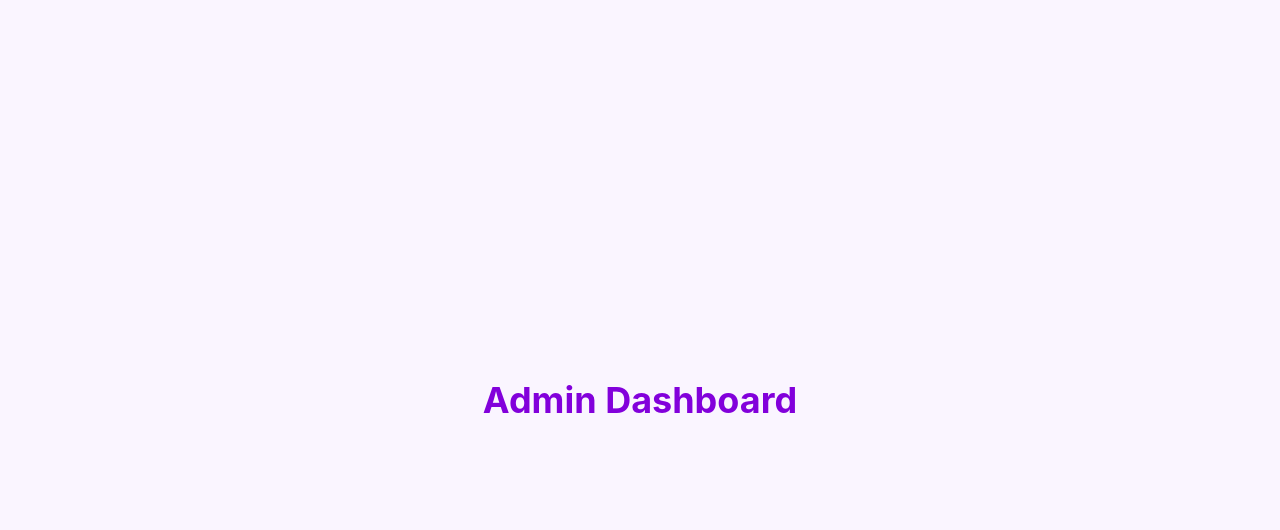
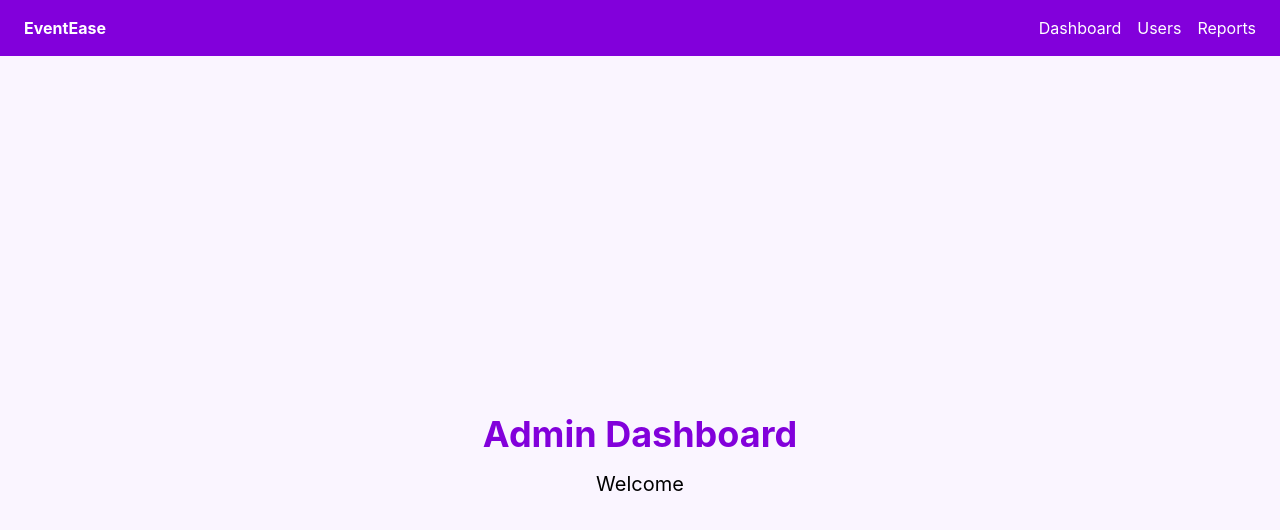
Before and after one commit to HiranSamaranayake/EventEase, a React app in the folder frontend/: page /admin-dashboard in a window 1280 px wide. Shown: the top 530 px of the page. Built offline with nearby package versions, Linux system fonts and the light colour scheme; sample sign-in values are in the browser's storage; the HTML template or start-up script is replaced by a standard one.

Commit message:
STEP 24.6.14 Role Based Navigation completed

```diff
--- /dev/null
+++ b/frontend/src/components/RoleNavbar.jsx
@@ -0,0 +1,69 @@
+import { Link } from "react-router-dom";
+import { useAuth } from "../contexts/AuthContext";
+
+function RoleNavbar() {
+
+    const { user } = useAuth();
+
+    if (!user) return null;
+
+    return (
+        <div className="bg-purple-700 text-white px-6 py-4 flex justify-between">
+
+            <h2 className="font-bold">
+                EventEase
+            </h2>
+
+            <div className="flex gap-4">
+
+                {user.role === "customer" && (
+                    <>
+                        <Link to="/customer-dashboard">
+                            Dashboard
+                        </Link>
+
+                        <Link to="/">
+                            Events
+                        </Link>
+                    </>
+                )}
+
+                {user.role === "organizer" && (
+                    <>
+                        <Link to="/organizer-dashboard">
+                            Dashboard
+                        </Link>
+
+                        <Link to="#">
+                            My Events
+                        </Link>
+
+                        <Link to="#">
+                            Create Event
+                        </Link>
+                    </>
+                )}
+
+                {user.role === "admin" && (
+                    <>
+                        <Link to="/admin-dashboard">
+                            Dashboard
+                        </Link>
+
+                        <Link to="#">
+                            Users
+                        </Link>
+
+                        <Link to="#">
+                            Reports
+                        </Link>
+                    </>
+                )}
+
+            </div>
+
+        </div>
+    );
+}
+
+export default RoleNavbar;
--- a/frontend/src/pages/admin/AdminDashboard.jsx
+++ b/frontend/src/pages/admin/AdminDashboard.jsx
@@ -1,10 +1,30 @@
+import RoleNavbar from "../../components/RoleNavbar";
+import { useAuth } from "../../contexts/AuthContext";
+
 const AdminDashboard = () => {
+
+    const { user } = useAuth();
+
     return (
-        <div className="min-h-screen flex items-center justify-center bg-purple-50">
-            <h1 className="text-4xl font-bold text-purple-700">
-                Admin Dashboard
-            </h1>
-        </div>
+        <>
+            <RoleNavbar />
+
+            <div className="min-h-screen flex items-center justify-center bg-purple-50">
+
+                <div className="text-center">
+
+                    <h1 className="text-4xl font-bold text-purple-700">
+                        Admin Dashboard
+                    </h1>
+
+                    <h2 className="mt-4 text-xl">
+                        Welcome {user?.full_name}
+                    </h2>
+
+                </div>
+
+            </div>
+        </>
     );
 };
 
--- a/frontend/src/pages/customer/CustomerDashboard.jsx
+++ b/frontend/src/pages/customer/CustomerDashboard.jsx
@@ -1,3 +1,4 @@
+import RoleNavbar from "../../components/RoleNavbar";
 import { useAuth } from "../../contexts/AuthContext";
 
 const CustomerDashboard = () => {
@@ -5,7 +6,11 @@ const CustomerDashboard = () => {
     const { user } = useAuth();
 
     return (
+        <>
+            <RoleNavbar />
+
             <div className="min-h-screen flex items-center justify-center bg-purple-50">
+
                 <div className="text-center">
 
                     <h1 className="text-4xl font-bold text-purple-700">
@@ -17,7 +22,9 @@ const CustomerDashboard = () => {
                     </h2>
 
                 </div>
+
             </div>
+        </>
     );
 };
 
--- a/frontend/src/pages/organizer/OrganizerDashboard.jsx
+++ b/frontend/src/pages/organizer/OrganizerDashboard.jsx
@@ -1,10 +1,30 @@
+import RoleNavbar from "../../components/RoleNavbar";
+import { useAuth } from "../../contexts/AuthContext";
+
 const OrganizerDashboard = () => {
+
+    const { user } = useAuth();
+
     return (
-        <div className="min-h-screen flex items-center justify-center bg-purple-50">
-            <h1 className="text-4xl font-bold text-purple-700">
-                Organizer Dashboard
-            </h1>
-        </div>
+        <>
+            <RoleNavbar />
+
+            <div className="min-h-screen flex items-center justify-center bg-purple-50">
+
+                <div className="text-center">
+
+                    <h1 className="text-4xl font-bold text-purple-700">
+                        Organizer Dashboard
+                    </h1>
+
+                    <h2 className="mt-4 text-xl">
+                        Welcome {user?.full_name}
+                    </h2>
+
+                </div>
+
+            </div>
+        </>
     );
 };
 
```
Also changed, not shown: 1 other file (tests, documents, lock files or other folders). Lines whose indentation alone changed are shown as unchanged.
